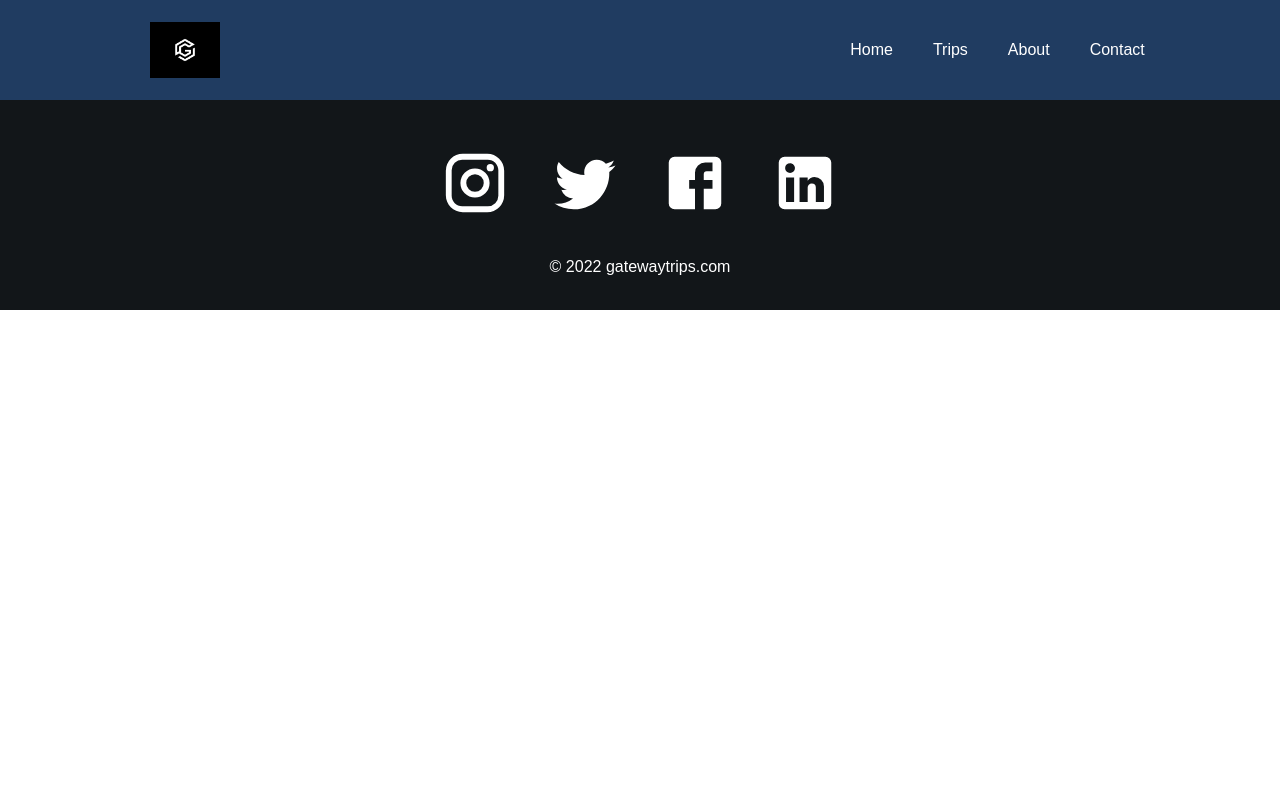
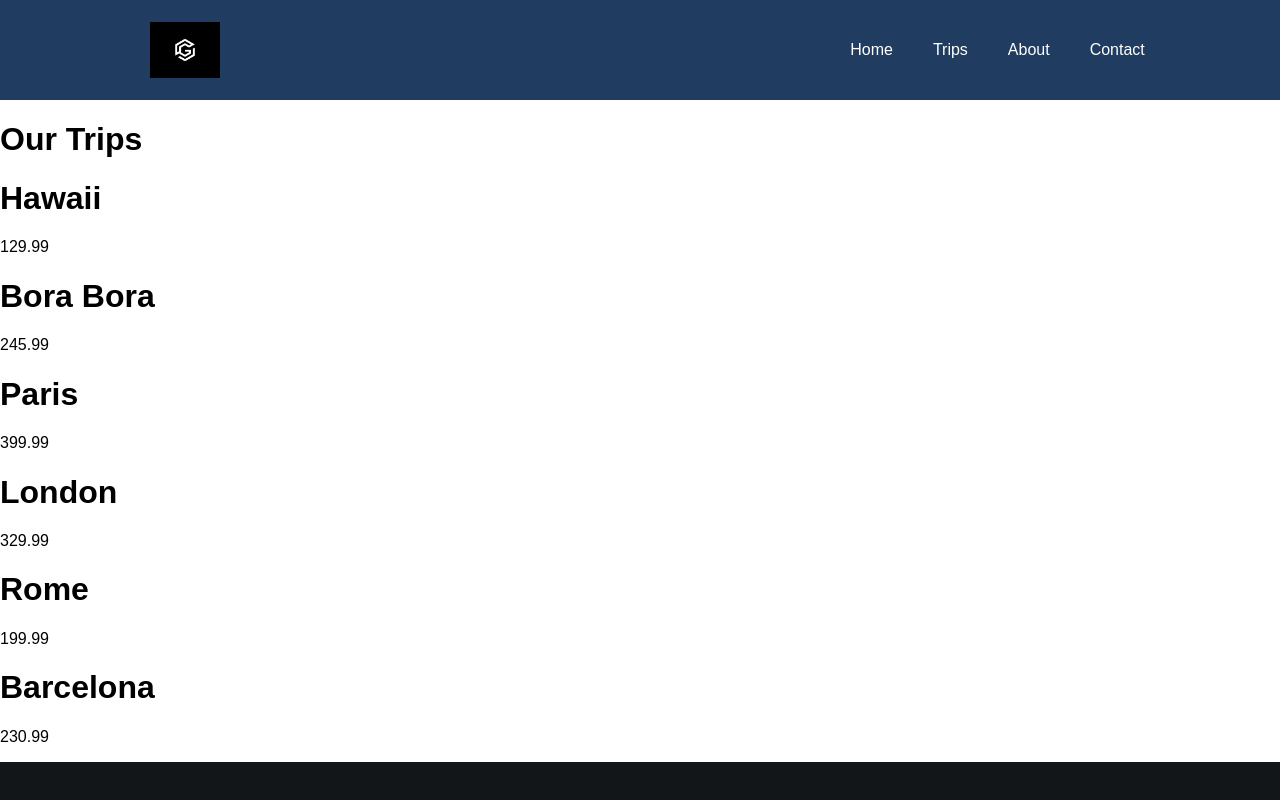
Before and after one commit to Branley22/personal_projects, a React (Create React App) app in the folder gateway/: page /trips in a window 1280 px wide. Shown: the top 800 px of the page. Built offline with nearby package versions, Linux system fonts and the light colour scheme; grey boxes are pictures that could not be loaded.

Commit message:
tripitem

```diff
--- a/gateway/src/App.js
+++ b/gateway/src/App.js
@@ -12,6 +12,7 @@ function App() {
         <Navbar />
         <Switch>
           <Route path="/" exact component={Home}/>
+          <Route path="/trips" exact component={Trips}/>
         </Switch>
         <Footer/>
      </Router>
--- /dev/null
+++ b/gateway/src/components/TripItem.js
@@ -0,0 +1,16 @@
+import React from 'react';
+
+const TripItem = (props) => {
+
+  const {image, name, price} = props;
+
+  return (
+    <div className="trip-item">
+      <div style={{ backgroundImage: `url(${image})` }}></div>
+      <h1>{name}</h1>
+      <p>{price}</p>
+    </div>
+  )
+}
+
+export default TripItem;
--- a/gateway/src/helpers/TripList.js
+++ b/gateway/src/helpers/TripList.js
@@ -3,7 +3,7 @@ import BoraBora from '../assets/boraboraimg.jpeg';
 import Paris from '../assets/parisimg.jpeg';
 import London from '../assets/londonimg.jpeg';
 import Rome from '../assets/romeimg.jpeg';
-import Barcelona from '../assets/barcelonaimg.jpeg';
+import Barcelona from '../assets/barcelonaimg.jpg';
 
 export const TripList = [
   {
--- a/gateway/src/pages/Trips.js
+++ b/gateway/src/pages/Trips.js
@@ -1,4 +1,7 @@
 import React from 'react';
+import { TripList } from '../helpers/TripList';
+import TripItem from '../components/TripItem';
+import '../styles/Trips.css';
 
 const Trips = (props) => {
 
@@ -6,7 +9,16 @@ const Trips = (props) => {
     <div className="trip">
       <h1 className="trip-title">Our Trips</h1>
       <div className="trip-list">
-
+        {TripList.map((tripItem, key) => {
+          return (
+            <TripItem
+              key={key}
+              image={tripItem.image}
+              name={tripItem.name}
+              price={tripItem.price}
+            />
+          );
+        })}
       </div>
     </div>
   )
```
Also changed, not shown: gateway/src/styles/Trips.css (added).
